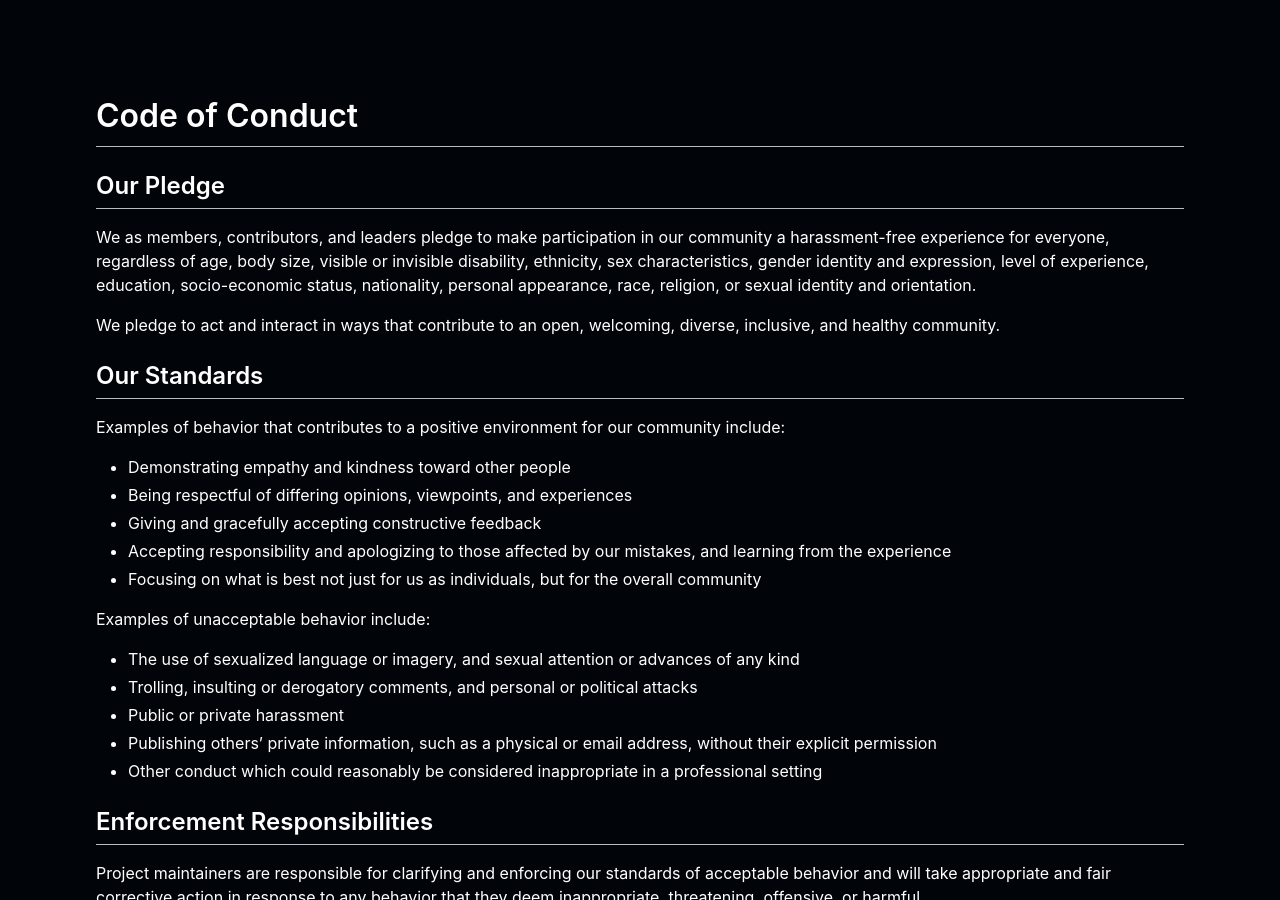
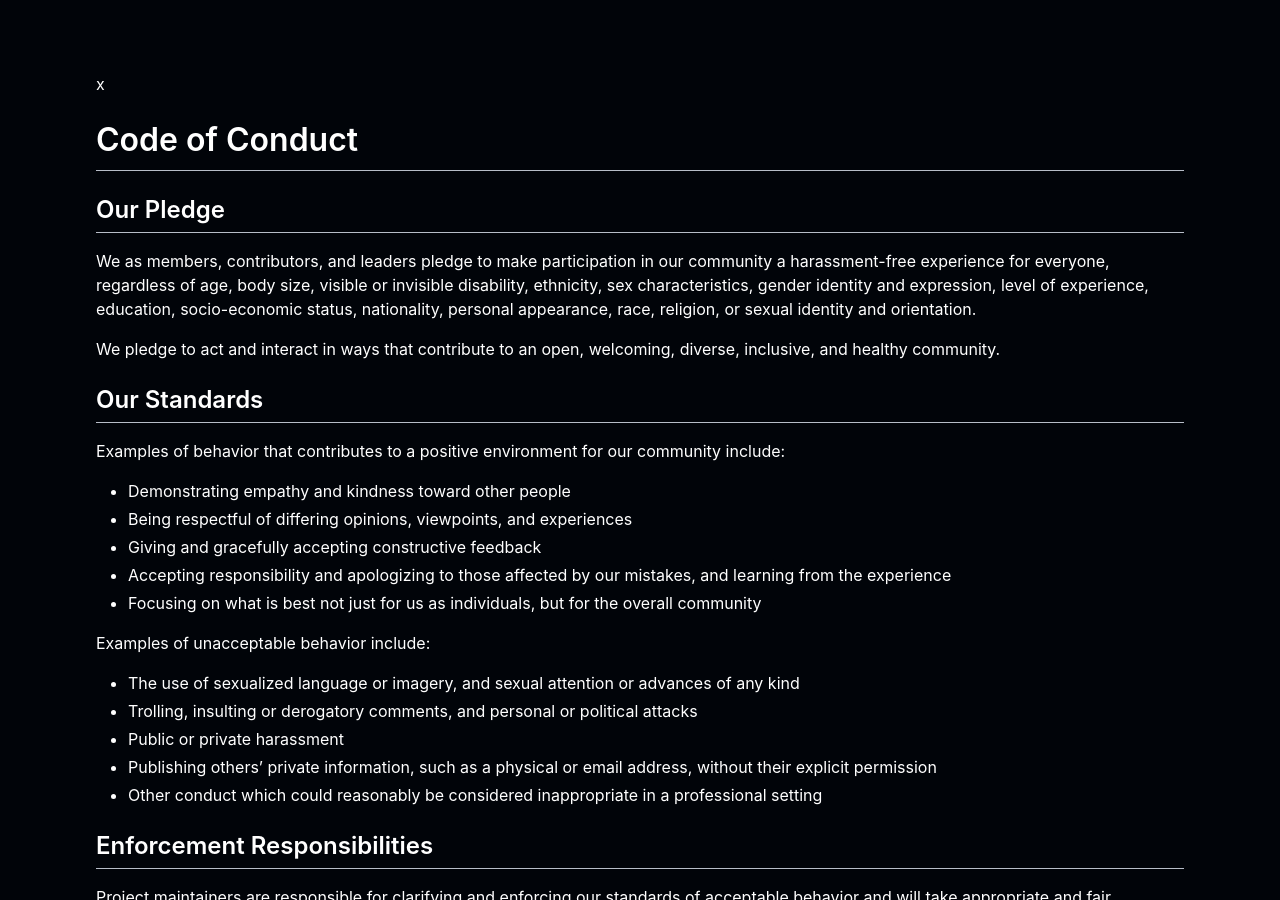
Before and after one commit to ScottKirvan/GitHubPagesStyle, a Jekyll site: the page built from notes/CODE_OF_CONDUCT.md, in a window 1280 px wide and 900 px high. Built offline with Jekyll 4.4.1, drawn with Linux system fonts in a browser that asks for light colours; our own code applies the rules of GitHub Pages for plain Markdown files.

Commit message:
checking this again - can't get it to render properly

```diff
--- a/notes/CODE_OF_CONDUCT.md
+++ b/notes/CODE_OF_CONDUCT.md
@@ -1,3 +1,5 @@
+x
+
 # Code of Conduct
 
 ## Our Pledge
```
